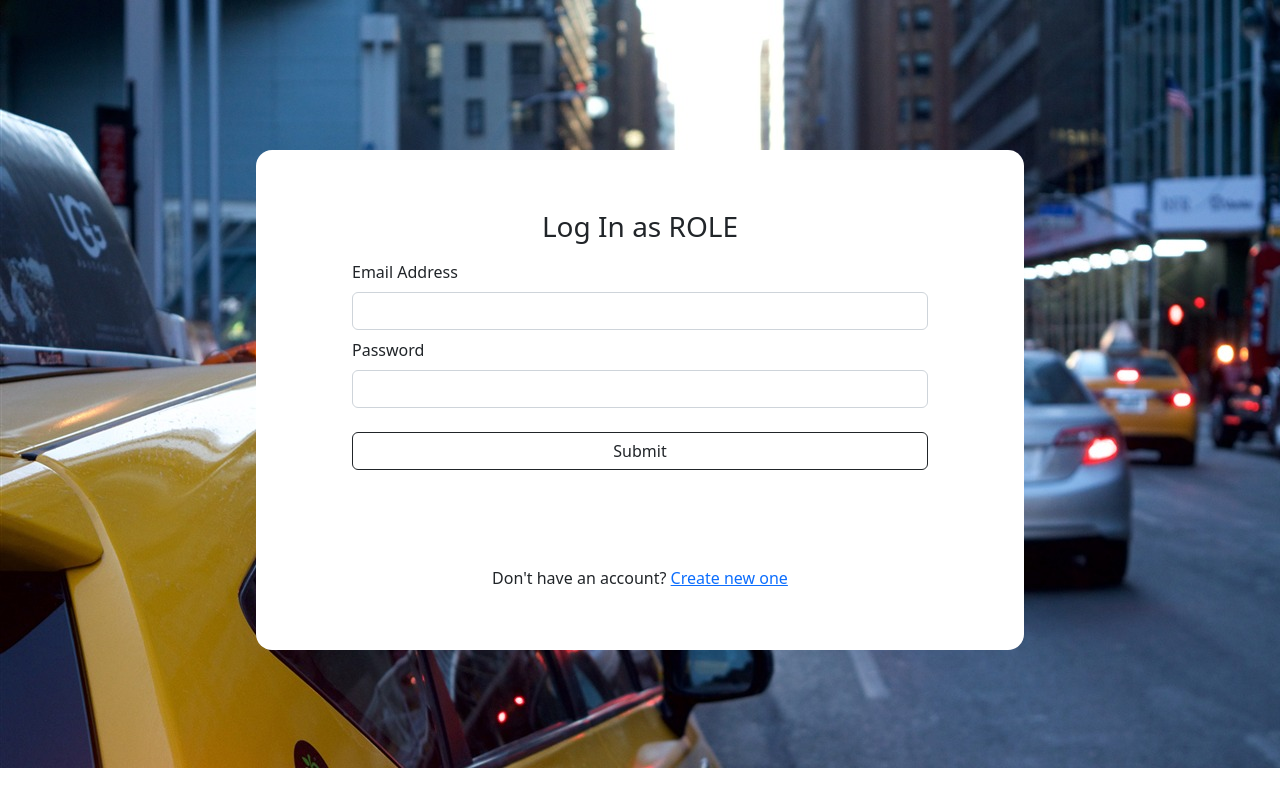
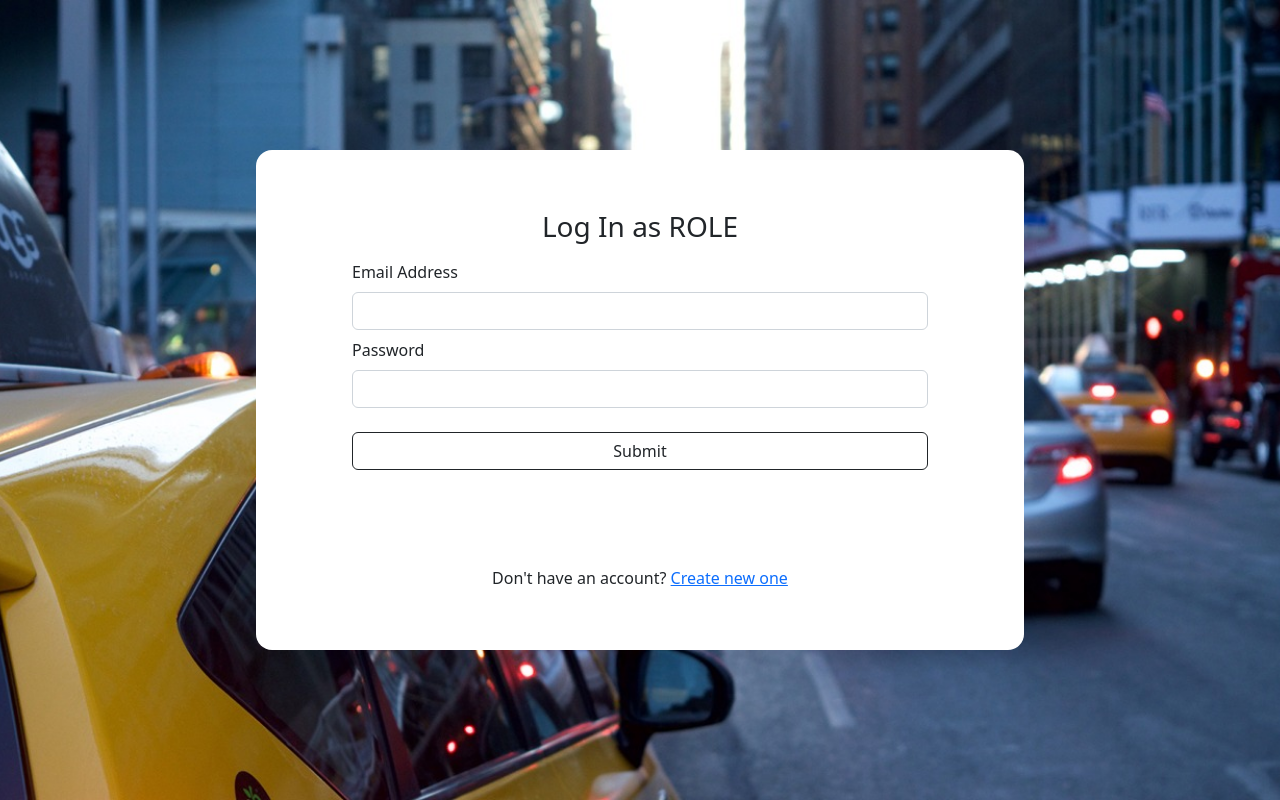
Before and after one commit to chiragnagpal02/PoolPal, a Vue app: page /login in a window 1280 px wide. Built offline with nearby package versions, Linux system fonts and the light colour scheme.

Commit message:
Background

```diff
--- a/src/views/HomePage.vue
+++ b/src/views/HomePage.vue
@@ -15,5 +15,8 @@
         height:100%;
         background-repeat: no-repeat;
         background-image: url('../assets/homepage.jpg');
+        height: 100%;
+        background-position: center;
+        background-size: cover;
     }
 </style>
--- a/src/views/IdentityChoice.vue
+++ b/src/views/IdentityChoice.vue
@@ -26,7 +26,11 @@
         bottom: 0;
         background-image: url("../assets/background.jpg");
         background-repeat: no-repeat;
-        padding:10%
+        padding:10%;
+        height: 100%;
+        background-position: center;
+        background-size: cover;
+
     }
     .routerlink{
         color:black;
--- a/src/views/LogIn.vue
+++ b/src/views/LogIn.vue
@@ -39,7 +39,10 @@
         bottom: 0;
         background-image: url("../assets/background.jpg");
         background-repeat: no-repeat;
-        padding:10%
+        padding:10%;
+        height: 100%;
+        background-position: center;
+        background-size: cover;
     }
     .whitebox{
         height:500px;
--- a/src/views/SignUp.vue
+++ b/src/views/SignUp.vue
@@ -43,7 +43,10 @@
         bottom: 0;
         background-image: url("../assets/background.jpg");
         background-repeat: no-repeat;
-        padding:10%
+        padding:10%;
+        height: 100%;
+        background-position: center;
+        background-size: cover;
     }
     .whitebox{
         height:500px;
```
